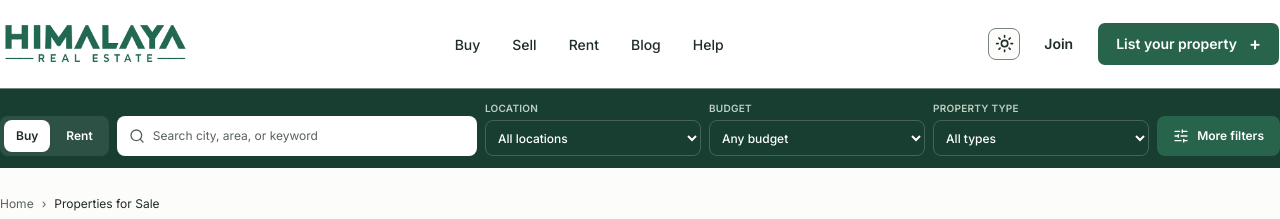
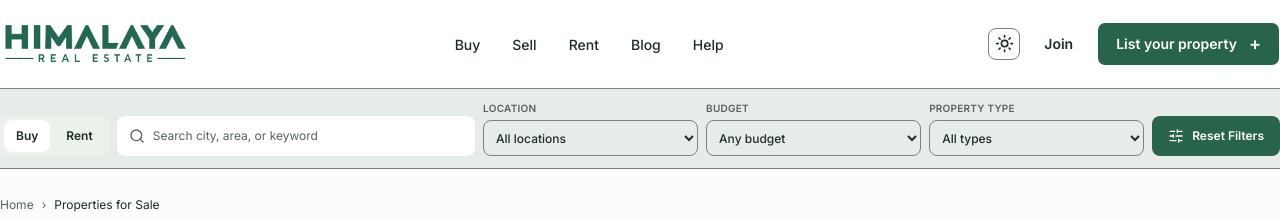
Before and after one commit to meeprakash25/himalaya-real-estate, a Next.js app: page /properties in a window 1280 px wide. Shown: the top 219 px of the page. Built offline with nearby package versions, Linux system fonts and the light colour scheme.

Commit message:
feat: update amenities component to collapse by default, enhance description button styling, and add property card skeleton for loading state

```diff
--- a/components/property/Amenities.tsx
+++ b/components/property/Amenities.tsx
@@ -9,7 +9,7 @@ import { Card, CardContent, CardHeader } from "@/components/ui/card"
 import type { PropertyAmenityGroup } from "@/data/properties"
 
 export function Amenities ({ amenities }: { amenities: PropertyAmenityGroup[] }) {
-  const [expanded, setExpanded] = useState(true)
+  const [expanded, setExpanded] = useState(false)
   const visibleGroups = expanded ? amenities : amenities.slice(0, 4)
 
   return (
--- a/components/property/Description.tsx
+++ b/components/property/Description.tsx
@@ -27,7 +27,7 @@ export function Description ({ property }: { property: Property }) {
             aria-expanded={expanded}
             aria-controls="property-description-copy"
             onClick={() => setExpanded((value) => !value)}
-            className="mt-2 h-auto p-0 font-medium text-foreground"
+            className="mt-2 h-auto p-0 font-medium text-primary"
           >
             {expanded ? "Read less" : "Read more"}
           </Button>
--- a/components/property/PropertyListing.tsx
+++ b/components/property/PropertyListing.tsx
@@ -3,7 +3,7 @@
 import { Bath, BedDouble, Grid2X2, MapPin, Ruler, Search, SlidersHorizontal, List } from "lucide-react"
 import Image from "next/image"
 import Link from "next/link"
-import { useMemo, useState } from "react"
+import { useEffect, useMemo, useState } from "react"
 
 import { Container } from "@/components/layout/container"
 import { SavePropertyButton } from "@/components/ui/save-property-button"
@@ -23,6 +23,19 @@ import {
 
 function priceValue (property: Property) {
   return Number(property.price.replace(/[^\d.]/g, ""))
+}
+
+function PropertyCardSkeleton ({ grid }: { grid: boolean }) {
+  return (
+    <div aria-hidden="true" className={`animate-pulse rounded-card border border-border bg-card p-3 ${grid ? "" : "flex gap-3"}`}>
+      <div className={`shrink-0 rounded-control bg-muted ${grid ? "aspect-[1.7] w-full" : "h-24 w-32"}`} />
+      <div className="mt-3 flex-1 space-y-2">
+        <div className="h-4 w-3/4 rounded bg-muted" />
+        <div className="h-3 w-1/2 rounded bg-muted" />
+        <div className="h-3 w-1/3 rounded bg-muted" />
+      </div>
+    </div>
+  )
 }
 
 function PropertyCard ({ property, grid }: { property: Property, grid: boolean }) {
@@ -78,9 +91,9 @@ function PropertyCard ({ property, grid }: { property: Property, grid: boolean }
 
 function ListingSelect ({ label, value, onChange, options, className = "" }: { label: string, value: string, onChange: (value: string) => void, options: { value: string, label: string }[], className?: string }) {
   return (
-    <label className={`flex min-w-0 flex-col gap-1 text-[10px] font-semibold tracking-wide text-footer-muted ${className}`}>
+    <label className={`flex min-w-0 flex-col gap-1 text-[10px] font-semibold tracking-wide text-muted-foreground dark:text-footer-muted ${className}`}>
       {label}
-      <select value={value} onChange={(event) => onChange(event.target.value)} className="h-9 w-full min-w-0 rounded-control border border-footer-divider/50 bg-transparent px-2 text-xs font-medium tracking-normal text-footer-foreground outline-none focus-visible:ring-2 focus-visible:ring-ring">
+      <select value={value} onChange={(event) => onChange(event.target.value)} className="h-9 w-full min-w-0 rounded-control border border-border bg-transparent px-2 text-xs font-medium tracking-normal text-foreground dark:border-footer-divider/50 dark:text-footer-foreground outline-none focus-visible:ring-2 focus-visible:ring-ring">
         {options.map((option) => <option key={option.value} value={option.value} className="bg-card text-foreground">{option.label}</option>)}
       </select>
     </label>
@@ -96,6 +109,12 @@ export function PropertyListing ({ initialFilters }: { initialFilters: PropertyS
   const [transaction, setTransaction] = useState<"buy" | "rent">(initialFilters.transaction === "rent" ? "rent" : "buy")
   const [sort, setSort] = useState("newest")
   const [view, setView] = useState<"list" | "grid">("list")
+  const [isLoading, setIsLoading] = useState(true)
+
+  useEffect(() => {
+    const timer = window.setTimeout(() => setIsLoading(false), 800)
+    return () => window.clearTimeout(timer)
+  }, [])
 
   const locationOptions = useMemo(() => [...new Set([...propertyLocations, ...neighborhoods.map((item) => item.name)])].sort(), [])
   const typeOptions = useMemo(() => [...new Set([...properties.map((property) => property.type), ...propertyCategories.map((item) => item.title)])].sort(), [])
@@ -146,29 +165,29 @@ export function PropertyListing ({ initialFilters }: { initialFilters: PropertyS
 
   return (
     <main id="main-content" className="flex-1 bg-background">
-      <section aria-label="Property search filters" className="bg-footer-background text-footer-foreground">
+      <section aria-label="Property search filters" className="border-b border-border bg-primary/10 text-foreground dark:border-transparent dark:bg-footer-background dark:text-footer-foreground">
         <Container className="py-3">
           <div className="grid gap-2 sm:grid-cols-[auto_minmax(150px,1fr)_repeat(3,minmax(120px,0.6fr))_auto] sm:items-end">
-            <div className="flex items-center gap-1 rounded-control bg-surface/10 p-1 text-xs font-semibold">
-              <button type="button" aria-pressed={transaction === "buy"} onClick={() => setTransaction("buy")} className={`rounded-sm px-3 py-2 ${transaction === "buy" ? "bg-surface text-foreground" : "text-footer-foreground hover:bg-surface/10"}`}>Buy</button>
-              <button type="button" aria-pressed={transaction === "rent"} onClick={() => setTransaction("rent")} className={`rounded-sm px-3 py-2 ${transaction === "rent" ? "bg-surface text-foreground" : "text-footer-foreground hover:bg-surface/10"}`}>Rent</button>
+            <div className="flex items-center gap-1 rounded-control bg-muted p-1 text-xs font-semibold dark:bg-surface/10">
+              <button type="button" aria-pressed={transaction === "buy"} onClick={() => setTransaction("buy")} className={`rounded-sm px-3 py-2 ${transaction === "buy" ? "bg-surface text-foreground" : "text-foreground hover:bg-muted dark:text-footer-foreground dark:hover:bg-surface/10"}`}>Buy</button>
+              <button type="button" aria-pressed={transaction === "rent"} onClick={() => setTransaction("rent")} className={`rounded-sm px-3 py-2 ${transaction === "rent" ? "bg-surface text-foreground" : "text-foreground hover:bg-muted dark:text-footer-foreground dark:hover:bg-surface/10"}`}>Rent</button>
             </div>
             <label className="relative flex h-10 min-w-0 items-center gap-2 rounded-control bg-surface px-3 text-foreground">
               <Search aria-hidden="true" className="size-4 shrink-0 text-muted-foreground" />
               <span className="sr-only">Search city, area, or keyword</span>
-              <input value={query} onChange={(event) => setQuery(event.target.value)} placeholder="Search city, area, or keyword" className="min-w-0 flex-1 bg-transparent text-xs outline-none placeholder:text-muted-foreground" />
+              <input value={query} onChange={(event) => setQuery(event.target.value)} placeholder="Search city, area, or keyword" className="min-w-0 flex-1 bg-transparent text-xs outline-none! placeholder:text-muted-foreground" />
               {query && <button type="button" onClick={() => setQuery("")} aria-label="Clear search" className="text-muted-foreground hover:text-foreground">×</button>}
             </label>
             <ListingSelect label="LOCATION" value={location} onChange={setLocation} options={[{ value: "all", label: "All locations" }, ...locationOptions.map((item) => ({ value: item, label: item }))]} />
             <ListingSelect label="BUDGET" value={budget} onChange={setBudget} options={listingBudgetOptions} />
             <ListingSelect label="PROPERTY TYPE" value={type} onChange={setType} options={[{ value: "all", label: "All types" }, ...typeOptions.map((item) => ({ value: item, label: item }))]} />
-            <button type="button" onClick={() => document.getElementById("bedroom-filter-title")?.scrollIntoView({ behavior: "smooth" })} className="inline-flex h-10 items-center justify-center gap-2 rounded-control bg-primary px-4 text-xs font-semibold text-primary-foreground hover:bg-primary/90"><SlidersHorizontal aria-hidden="true" className="size-4" /> More filters</button>
+            <button type="button" onClick={() => { setQuery(""); setLocation("all"); setType("all"); setBudget("any"); setBedrooms(""); }} className="inline-flex h-10 items-center justify-center gap-2 rounded-control bg-primary px-4 text-xs font-semibold text-primary-foreground hover:bg-primary/90"><SlidersHorizontal aria-hidden="true" className="size-4" /> Reset Filters</button>
           </div>
         </Container>
       </section>
 
       <Container className="py-5 sm:py-7">
-        <nav aria-label="Breadcrumb" className="mb-3 text-xs text-muted-foreground"><Link href="/" className="hover:text-primary">Home</Link><span aria-hidden="true" className="mx-2">›</span><span className="text-foreground">Properties for Sale</span></nav>
+        <nav aria-label="Breadcrumb" className="mb-3 text-xs text-muted-foreground"><Link href="/" className="hover:text-primary">Home</Link><span aria-hidden="true" className="mx-2">›</span><span className="text-foreground">Properties for {transaction === "buy" ? "Sale" : "Rent"}</span></nav>
         <div className="grid items-start gap-6 xl:grid-cols-[minmax(0,1fr)_17rem] xl:gap-7">
           <div className="min-w-0">
             <section id="property-results" aria-labelledby="results-title">
@@ -191,8 +210,10 @@ export function PropertyListing ({ initialFilters }: { initialFilters: PropertyS
                 </div>
               </div>
 
-              <div className={view === "grid" ? "grid gap-4 sm:grid-cols-2" : "space-y-3"}>
-                {visibleProperties.map((property) => <PropertyCard key={property.id} property={property} grid={view === "grid"} />)}
+              <div aria-busy={isLoading} className={view === "grid" ? "grid gap-4 sm:grid-cols-2" : "space-y-3"}>
+                {isLoading
+                  ? Array.from({ length: 3 }, (_, index) => <PropertyCardSkeleton key={index} grid={view === "grid"} />)
+                  : visibleProperties.map((property) => <PropertyCard key={property.id} property={property} grid={view === "grid"} />)}
               </div>
               {visibleProperties.length === 0 && <div className="mt-4 rounded-card border border-dashed border-border bg-card px-5 py-10 text-center"><p className="font-medium text-foreground">No properties found</p><p className="mt-1 text-sm text-muted-foreground">Try adjusting your location, budget, or keyword.</p><button type="button" onClick={clearFilters} className="mt-4 text-sm font-semibold text-primary hover:underline">Reset filters</button></div>}
             </section>
--- a/data/properties.ts
+++ b/data/properties.ts
@@ -512,6 +512,5 @@ export const propertySectionLinks = [
   { id: "overview", label: "Overview" },
   { id: "description", label: "Description" },
   { id: "amenities", label: "Amenities" },
-  { id: "similar-properties", label: "Compare" },
-  { id: "quick-links", label: "Tools" }
+  { id: "similar-properties", label: "Similar Properties" }
 ]
```
Also changed, not shown: 1 other file (tests, documents, lock files or other folders).
